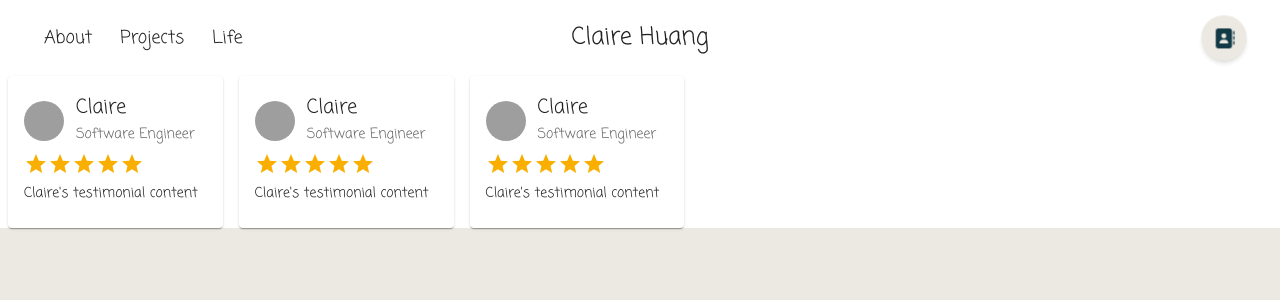
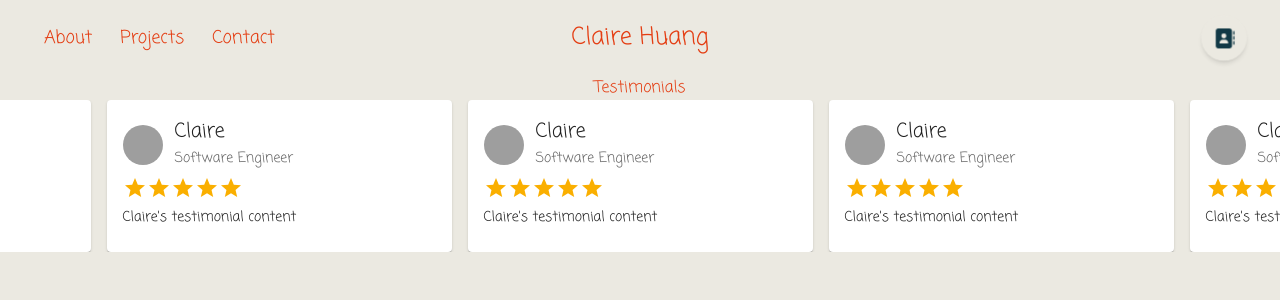
Before and after one commit to shihyihuang/shihyihuang.github.io, a Next.js app: page / in a window 1280 px wide. Shown: the top 300 px of the page. Built offline with nearby package versions, Linux system fonts and the light colour scheme; grey boxes are pictures that could not be loaded.

Commit message:
testimonial card carousel v1

```diff
--- a/app/ThemeRegistry.tsx
+++ b/app/ThemeRegistry.tsx
@@ -1,5 +1,5 @@
 'use client';
-
+// createTheme from MUI is a client-side function
 import { ThemeProvider, createTheme } from '@mui/material/styles';
 import CssBaseline from '@mui/material/CssBaseline';
 import { ReactNode } from 'react';
@@ -13,7 +13,6 @@ const theme = createTheme({
 export default function ThemeRegistry({ children }: { children: ReactNode }) {
   return (
     <ThemeProvider theme={theme}>
-      <CssBaseline />
       {children}
     </ThemeProvider>
   );
--- a/app/component/navigation/navbar/index.tsx
+++ b/app/component/navigation/navbar/index.tsx
@@ -15,7 +15,7 @@ const Navbar = ({toggle} : {
     <div className="navbar bg-transparent px-4 sm:px-6 lg:px-8">
       <div className="navbar-start">
         <ul className="hidden md:flex menu menu-horizontal text-lg">
-          {['about', 'projects', 'life'].map((item) => (
+          {['about', 'projects', 'Contact'].map((item) => (
             <motion.li key={item}
               whileHover={{ scale: 1.2 }}
               whileTap={{ scale: 0.9 }}>
--- a/app/component/testimonialCard.tsx
+++ b/app/component/testimonialCard.tsx
@@ -1,7 +1,6 @@
 'use client';
 import React from 'react'
 import {Card, Stack, CardContent, Typography, Avatar, Rating} from '@mui/material';
-import { useTheme } from '@mui/material/styles';
 
 interface TestimonialProps {
     name:string;
@@ -10,12 +9,10 @@ interface TestimonialProps {
 }
 
 const TestimonialCard: React.FC<TestimonialProps> = ({ name, position, content }) => {
-    const theme = useTheme();
-    console.log(theme.typography);
 
   return (
     <div className='px-2'>
-        <Card sx={{ minWidth: 100, maxWidth: 300 }}>
+        <Card sx={{ minWidth: 345}}>
             <CardContent>
                 <div className="flex items-center">
                     <Stack direction="row" spacing={2}>
--- a/app/page.tsx
+++ b/app/page.tsx
@@ -10,16 +10,40 @@ export default function Home() {
 
   return (
   <main>
-    <div className='flex'>
-      <TestimonialCard name="Claire" position="Software Engineer" content="Claire's testimonial content" />
-      <TestimonialCard name="Claire" position="Software Engineer" content="Claire's testimonial content" />
-      <TestimonialCard name="Claire" position="Software Engineer" content="Claire's testimonial content" />
-    </div>
-
-
-    <div>
-
+    <div >
+      <Typography className='text-2xl flex justify-center items-center mb-4' >
+        Testimonials
+      </Typography>
+      <div className="carousel carousel-end flex justify-center items-center">
+        <div className="carousel-item">
+          <TestimonialCard name="Claire" position="Software Engineer" content="Claire's testimonial content" />
+        </div>
+        <div className="carousel-item">
+          <TestimonialCard name="Claire" position="Software Engineer" content="Claire's testimonial content" />
+        </div>
+        <div className="carousel-item">
+          <TestimonialCard name="Claire" position="Software Engineer" content="Claire's testimonial content" />
+        </div>
+        <div className="carousel-item">
+          <TestimonialCard name="Claire" position="Software Engineer" content="Claire's testimonial content" />
+        </div>
+        <div className="carousel-item">
+          <TestimonialCard name="Claire" position="Software Engineer" content="Claire's testimonial content" />
+        </div>
+        <div className="carousel-item">
+          <TestimonialCard name="Claire" position="Software Engineer" content="Claire's testimonial content" />
+        </div>
+        <div className="carousel-item">
+          <TestimonialCard name="Claire" position="Software Engineer" content="Claire's testimonial content" />
+        </div>
+      </div>
     </div>
   </main>
   );
 }
+
+      {/* <div className='flex justify-center items-center'>
+        <TestimonialCard name="Claire" position="Software Engineer" content="Claire's testimonial content" />
+        <TestimonialCard name="Claire" position="Software Engineer" content="Claire's testimonial content" />
+        <TestimonialCard name="Claire" position="Software Engineer" content="Claire's testimonial content" />
+      </div> */}
```
